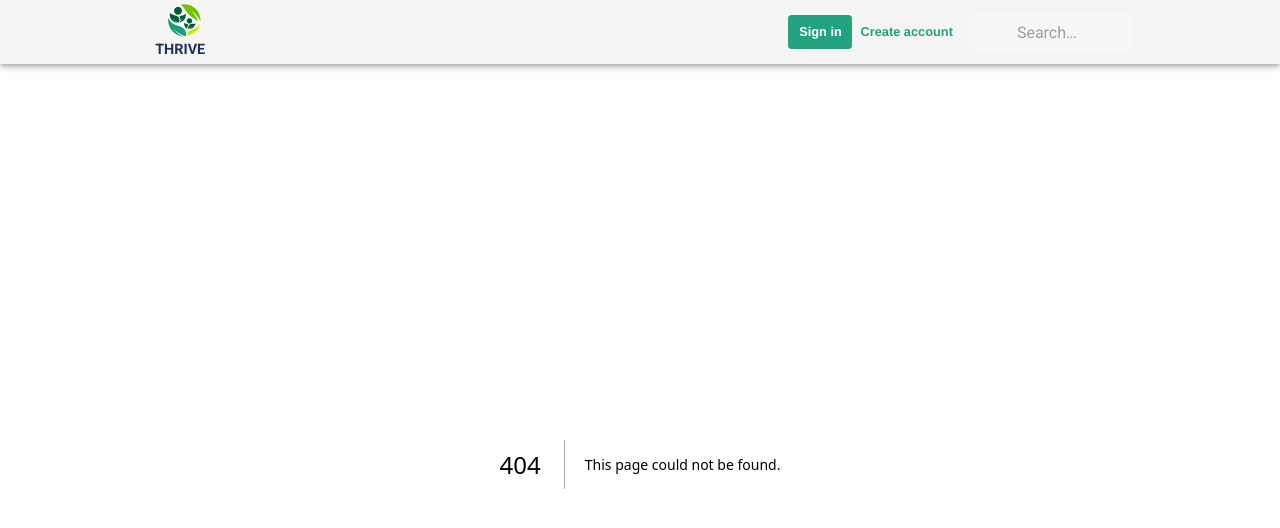
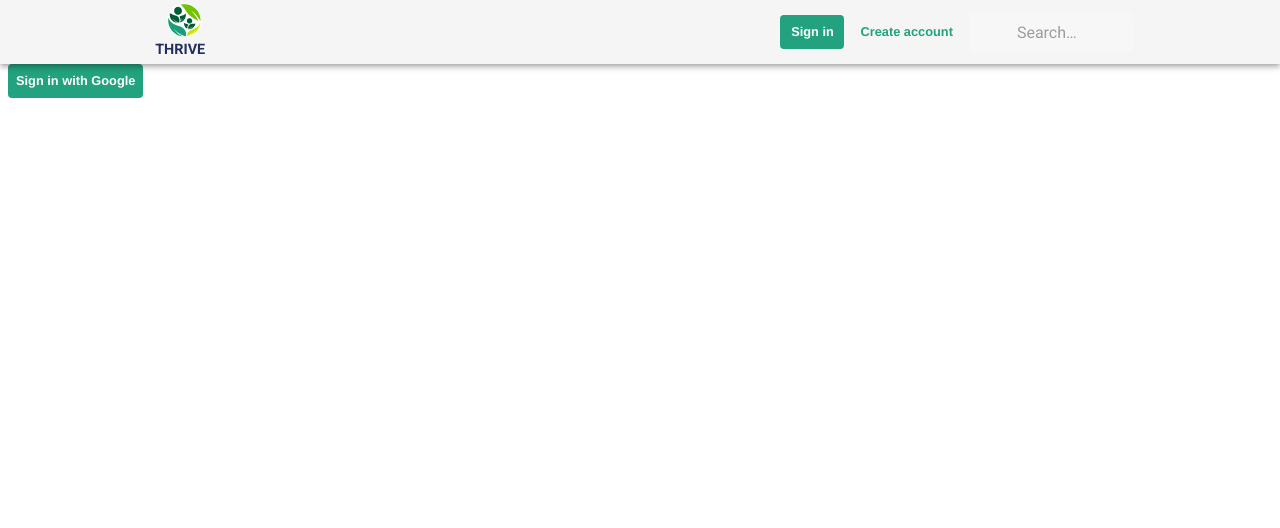
Before and after one commit to hack4impact-utk/thrive, a Next.js app: page /sign-in in a window 1280 px wide. Before the commit this address had no page. Shown: the top 528 px of the page. Built offline with nearby package versions, Linux system fonts and the light colour scheme; some icons are missing; what @mui/material-nextjs would draw is missing.

Commit message:
google auth is heregit add . Next is role based access

```diff
--- a/drizzle.config.ts
+++ b/drizzle.config.ts
@@ -4,7 +4,7 @@ import { defineConfig } from "drizzle-kit";
 
 export default defineConfig({
   out: "./drizzle",
-  schema: "./src/db/schema.ts",
+  schema: "./src/db/schema",
   dialect: "postgresql",
   dbCredentials: {
     url: process.env.DATABASE_URL,
--- a/src/app/layout.tsx
+++ b/src/app/layout.tsx
@@ -5,7 +5,7 @@ import type { Metadata } from "next";
 import { Roboto } from "next/font/google";
 import { ReactNode } from "react";
 
-import Header from "@/components/header/index";
+import Header from "@/components/Header/index";
 // import NextAuthProvider from "@/providers/next-auth-provider";
 import NotistackProvider from "@/providers/notistack-provider";
 import theme from "@/styles/theme";
--- /dev/null
+++ b/src/app/sign-in/page.tsx
@@ -0,0 +1,11 @@
+import { Box } from "@mui/material";
+
+import AuthButton from "@/components/AuthButton";
+
+export default function SignInPage(): React.ReactElement {
+  return (
+    <Box>
+      <AuthButton label="Sign in with Google" />
+    </Box>
+  );
+}
--- /dev/null
+++ b/src/components/AuthButton/index.tsx
@@ -0,0 +1,32 @@
+"use client";
+import { Box, Button } from "@mui/material";
+import { signIn } from "next-auth/react";
+
+type Props = {
+  label: string;
+  color?: string;
+  bgcolor?: string;
+};
+
+export default function AuthButton({
+  label,
+  bgcolor = "primary.main",
+  color = "white",
+}: Props): React.ReactElement {
+  return (
+    <Box
+      sx={{
+        bgcolor: bgcolor,
+        borderRadius: 1,
+        ml: 1,
+        display: "flex",
+        alignItems: "center",
+        width: "fit-content",
+      }}
+    >
+      <Button onClick={() => signIn("google")} sx={{ color: color }}>
+        {label}
+      </Button>
+    </Box>
+  );
+}
--- /dev/null
+++ b/src/components/DefaultButton/index.tsx
@@ -0,0 +1,36 @@
+"use client";
+import { Box, Button } from "@mui/material";
+import { useRouter } from "next/navigation";
+
+type Props = {
+  label: string;
+  href: string;
+  color?: string;
+  bgcolor?: string;
+};
+
+export default function DefaultButton({
+  label,
+  href,
+  bgcolor = "primary.main",
+  color = "white",
+}: Props): React.ReactElement {
+  const router = useRouter();
+
+  return (
+    <Box
+      sx={{
+        bgcolor: bgcolor,
+        borderRadius: 1,
+        ml: 1,
+        display: "flex",
+        alignItems: "center",
+        width: "fit-content",
+      }}
+    >
+      <Button onClick={() => router.push(href)} sx={{ color: color }}>
+        {label}
+      </Button>
+    </Box>
+  );
+}
--- a/src/components/header/index.tsx
+++ b/src/components/header/index.tsx
@@ -2,13 +2,14 @@
 import SearchIcon from "@mui/icons-material/Search";
 import AppBar from "@mui/material/AppBar";
 import Box from "@mui/material/Box";
-import Button from "@mui/material/Button";
 import InputBase from "@mui/material/InputBase";
 import { alpha, styled } from "@mui/material/styles";
 import Toolbar from "@mui/material/Toolbar";
 import Typography from "@mui/material/Typography";
 import Image from "next/image";
 import * as React from "react";
+
+import DefaultButton from "../DefaultButton";
 
 const Search = styled("div")(({ theme }) => ({
   position: "relative",
@@ -103,23 +104,13 @@ export default function ButtonAppBar(): React.ReactElement {
           </Box>
 
           <Box sx={{ display: "flex", alignItems: "center", mr: "10%" }}>
-            <Box
-              sx={{
-                bgcolor: "#22A27E",
-                color: "#FFFFFF",
-                borderRadius: 1,
-              }}
-            >
-              <Button color="inherit">Sign in</Button>
-            </Box>
-
-            <Box
-              sx={{
-                color: "#22A27E",
-              }}
-            >
-              <Button color="inherit">Create account</Button>
-            </Box>
+            <DefaultButton label="Sign in" href="/sign-in" />
+            <DefaultButton
+              label="Create account"
+              href="/create-account"
+              bgcolor="inherit"
+              color="primary"
+            />
 
             <Search>
               <SearchIconWrapper>
--- /dev/null
+++ b/src/db/schema/index.ts
@@ -0,0 +1 @@
+export * from "./users";
```
Also changed, not shown: src/components/VolunteerEventCard/index.tsx (+3 -6 lines), src/db/schema.ts (deleted, +0 -51 lines), src/db/schema/accounts.ts (added, +27 -0 lines), src/db/schema/sessions.ts (added, +11 -0 lines), src/db/schema/users.ts (added, +12 -0 lines).
